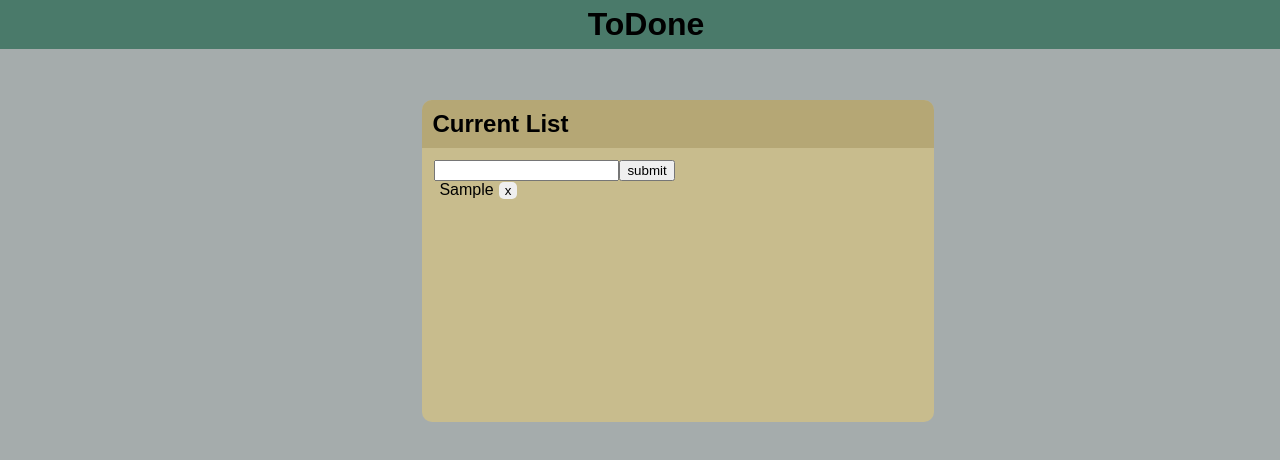
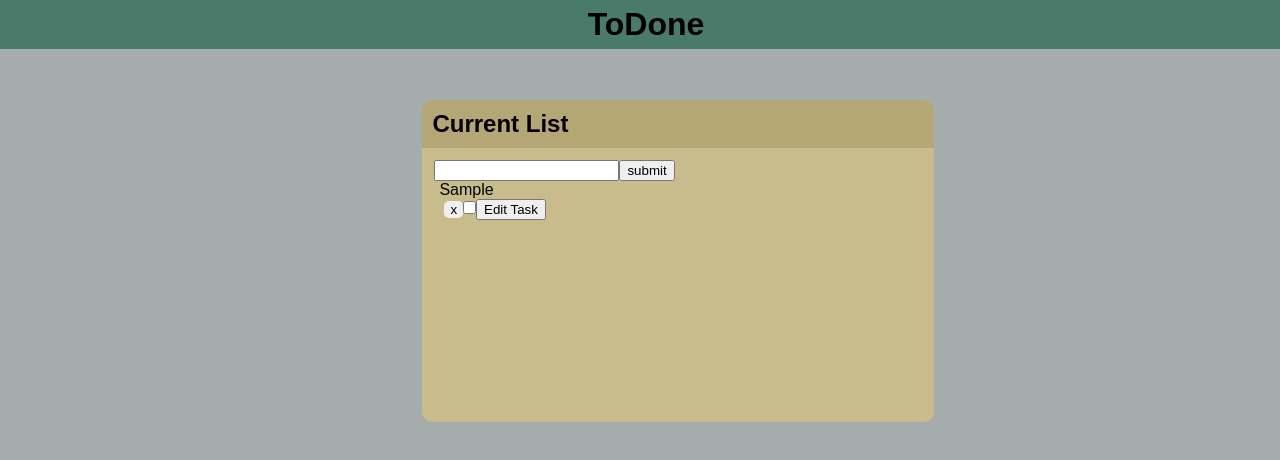
Before and after one commit to troymeeker/todone, a React (Create React App) app in the folder todone-react/todone/: page / in a window 1280 px wide. Both pictures are taken after typing "Sample" into the empty fields and a click on the button "submit". Shown: the top 460 px of the page. Built offline with nearby package versions, Linux system fonts and the light colour scheme.

Commit message:
edit delete and add working

```diff
--- a/todone-react/todone/src/components/TodoList.js
+++ b/todone-react/todone/src/components/TodoList.js
@@ -4,6 +4,9 @@ import React, {useState} from 'react'
 function TodoList() {
     const [tasks, setTasks] = useState([]);
     const [task, setTask] = useState('')
+    const [edit, setEdit] = useState(null)
+    const [editText, setEditText] = useState('')
+
 
 function handleSubmit(e){
 e.preventDefault();
@@ -11,19 +14,13 @@ e.preventDefault();
 const newTodo = {
     id: Math.floor(Math.random() * 1000),
     text: task,
-completed: false
+    completed: false
 }
 setTask('')
 setTasks([...tasks].concat(newTodo))
 
 }
-    // function updateTask(taskId, newValue ){
-    //     if(!newValue.text || /^\s*$/.test(newValue.text)){
-    //         return;
-    //     }
-    //     setTasks((prev) => prev.map(item => item.id === taskId ?
-    //      newValue : item ))
-    // }
+
 
     function removeTask(id){
         const updatedTasks = [...tasks].filter((task) => task.id !== id)
@@ -34,11 +31,34 @@ setTasks([...tasks].concat(newTodo))
     function completeTask(id){
         let updatedTasks = tasks.map((task) => {
             if(task.id === id){
-              task.isComplete = !task.isComplete
+              task.completed = !task.completed
             }
             return task
         })
         setTasks(updatedTasks);
+
+    }
+
+    function toggleComplete(id){
+        const updatedTasks = [...tasks].map(() => {
+            if(task.id === id){
+                task.completed = !task.completed
+            }
+            return task
+        })
+
+        setTasks(updatedTasks)
+    }
+    function editTask(id){
+        const newTasks = [...tasks].map((task) => {
+            if(task.id === id){
+                task.text = editText
+            }
+            return task
+        })
+        setTasks(newTasks)
+        setEdit(null)
+        setEditText('')
 
     }
 
@@ -54,10 +74,26 @@ setTasks([...tasks].concat(newTodo))
         {tasks.map((task) => (
             <div key={task.id} onChange={ () => completeTask(task.id)} className="item" value={task}>
 
-              {task.text}
+            {edit === task.id ? <input
+                type='text'
+                onChange={(e) => setEditText(e.target.value)}
+                value={editText}
+              /> : <div>{task.text}</div> }
+
+
+
               <button  className='edit-del-buttons' onClick={() => removeTask(task.id)} > x </button>
-                 {/* <button  className='edit-del-buttons'onClick={() => setEdit({id: task.id, value: task.text })}
-                     > Edit </button> */}
+                 <input
+                    type='checkbox'
+                     onChange={() => toggleComplete(task.id)}
+                    checked={task.completed}
+
+                 />
+                {task.id === edit ?
+                    <button onClick={() => editTask(task.id)}>Confirm Edit</button>
+                     :
+                    <button onClick={() => setEdit(task.id)}>Edit Task</button>  }
+
             </div>
          ))}
     </div>
```
